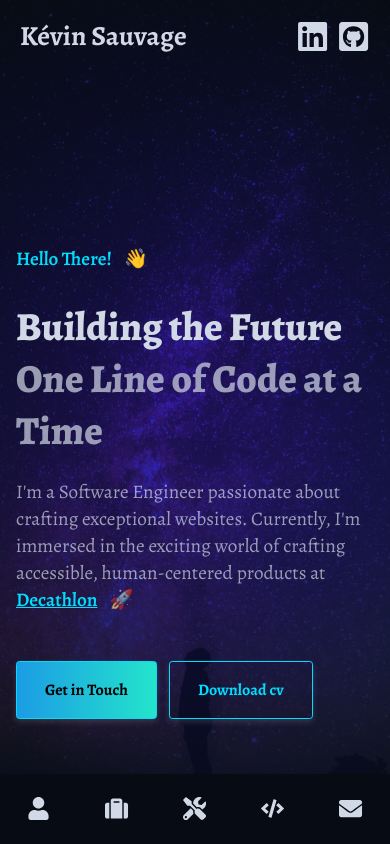
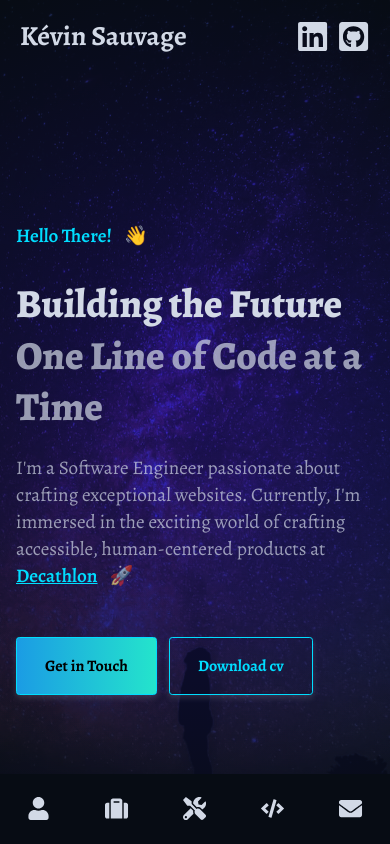
Before and after one commit to kevinsauvage/next-portfolio, a Next.js app: page / in a window 390 px wide. Shown: the top 844 px of the page. Built offline with nearby package versions, Linux system fonts and the light colour scheme.

Commit message:
fix: header spacing on mobile

```diff
--- a/src/components/_sections/Banner/Banner.module.scss
+++ b/src/components/_sections/Banner/Banner.module.scss
@@ -84,7 +84,7 @@
 
 @include respond(small) {
   .Banner {
-    padding-top: 120px;
+    padding-top: 73px;
 
     h1 {
       font-size: var(--font-size-xxl);
```
